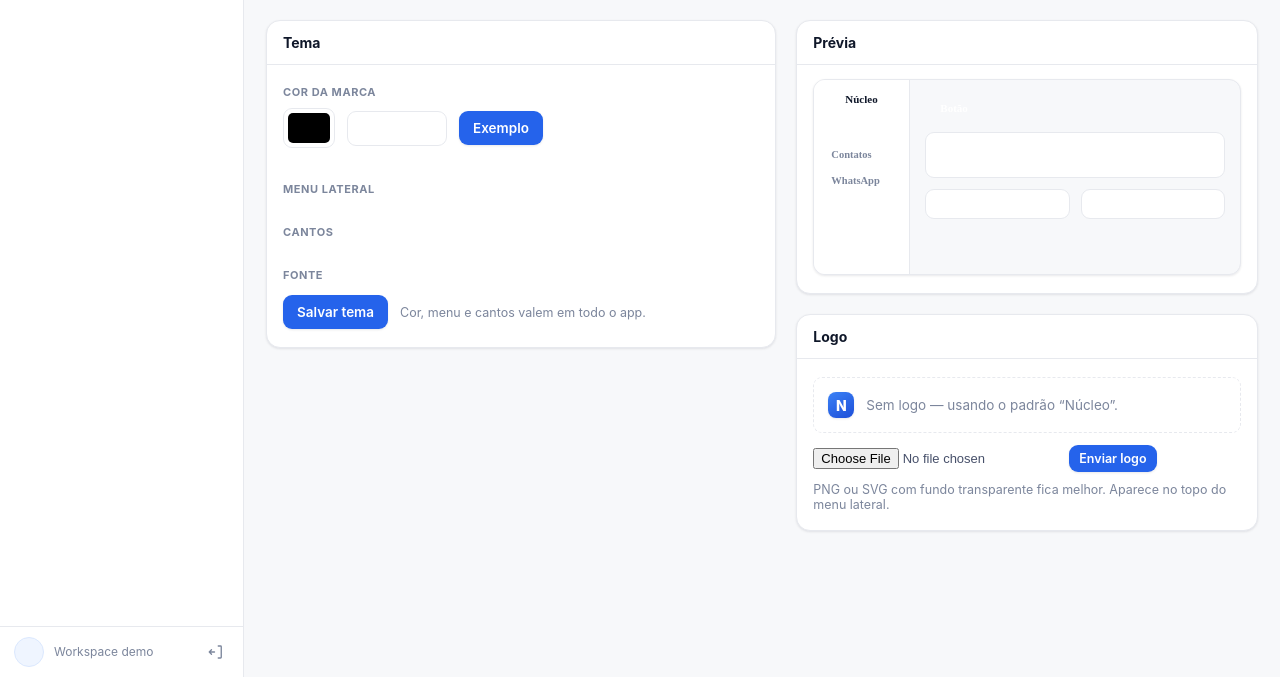
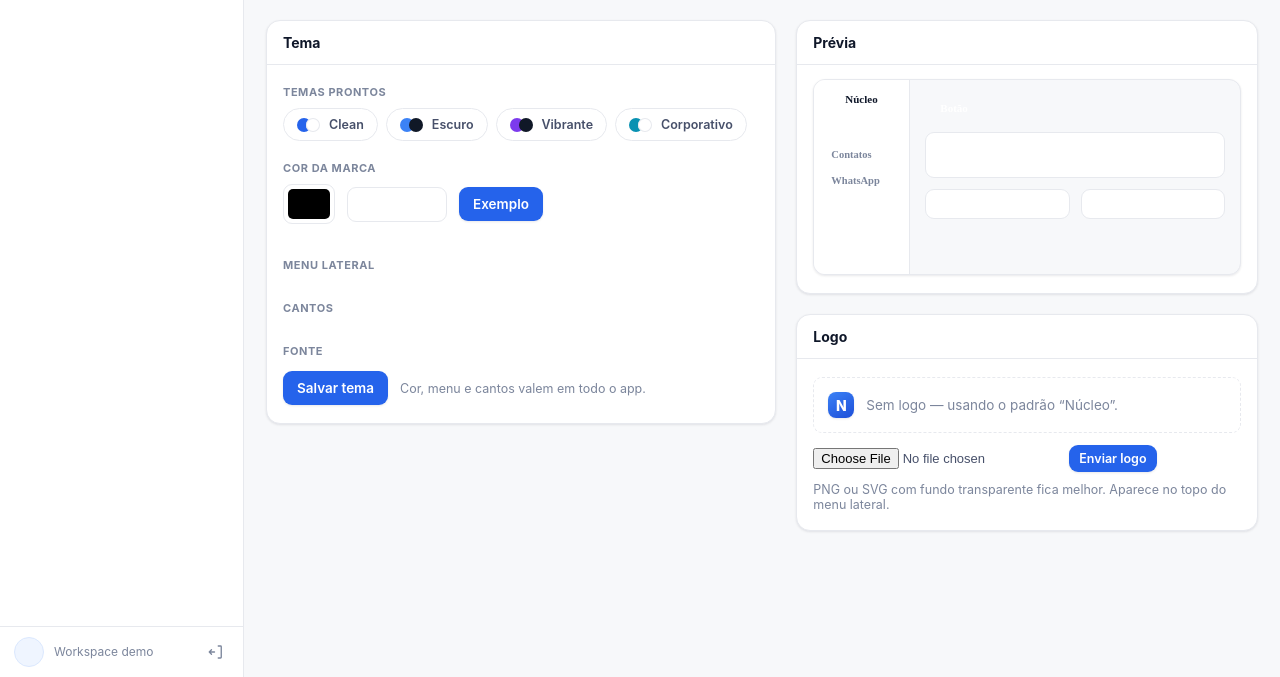
Before and after one commit to gabriellasaro-ui/nucleo, a Django app: template templates/core/appearance.html in a window 1280 px wide. Shown: the part 123-800 px from the top of the page. Run offline with Django 5.2, Linux system fonts and the light colour scheme; the template is opened without the code that fills it, so the values that code supplies are empty.

Commit message:
feat: favicon com a logo + presets de tema (1 clique) + login com a marca
- Favicon: quando há logo, o ícone da aba do navegador vira a logo do workspace.
- Presets de tema: botões "Clean / Escuro / Vibrante / Corporativo" que aplicam
  cor + menu + cantos + fonte de uma vez (client-side; salva no "Salvar tema").
- Tela de login com a marca: mostra a logo, o nome do workspace e usa a cor da
  marca (antes era genérica "N Núcleo"). Favicon no login também.

Co-Authored-By: Claude Opus 4.8 <noreply@anthropic.com>

```diff
--- a/static/css/nucleo.css
+++ b/static/css/nucleo.css
@@ -1121,6 +1121,12 @@ button { font-family: inherit; }
 .opt-card__swatch--radius-soft { border-radius: 14px; background: var(--surface-3, #f1f3f7); }
 .opt-card__swatch--radius-sharp { border-radius: 1px; background: var(--surface-3, #f1f3f7); }
 .opt-card__font { width: 30px; height: 30px; flex: none; display: grid; place-items: center; border: 1px solid var(--border-strong); border-radius: 7px; font-size: 15px; font-weight: 700; color: var(--ink); background: var(--surface-2); }
+.theme-presets { display: flex; gap: 8px; flex-wrap: wrap; margin-bottom: 8px; }
+.theme-preset { display: flex; align-items: center; gap: 9px; padding: 8px 13px; border: 1px solid var(--border); border-radius: var(--r-full); background: var(--surface); cursor: pointer; font: inherit; font-size: 12.5px; font-weight: 600; color: var(--ink-2); transition: border-color .15s, background .15s, color .15s; }
+.theme-preset:hover { border-color: var(--border-strong); background: var(--surface-2); color: var(--ink); }
+.theme-preset__dots { display: inline-flex; }
+.theme-preset__dots i { width: 14px; height: 14px; border-radius: 50%; display: block; }
+.theme-preset__dots i:last-child { margin-left: -5px; }
 
 .appearance-preview { padding: 14px 16px 18px; }
 .ap-mini { display: grid; grid-template-columns: 96px 1fr; height: 196px; border: 1px solid var(--border); border-radius: 12px; overflow: hidden; background: var(--canvas); box-shadow: var(--shadow-sm); }
@@ -2908,6 +2914,7 @@ kbd {
 .auth { min-height: 100vh; display: grid; place-items: center; background: radial-gradient(1200px 600px at 50% -10%, var(--blue-50), var(--canvas)); }
 .auth__card { width: 100%; max-width: 380px; background: var(--surface); border: 1px solid var(--border); border-radius: var(--r-lg); box-shadow: var(--shadow-md); padding: 30px 28px; }
 .auth__brand { display: flex; align-items: center; gap: 10px; font-weight: 700; font-size: 18px; margin-bottom: 4px; }
+.auth__logo { max-height: 44px; max-width: 200px; object-fit: contain; }
 .auth__card p.sub { color: var(--ink-3); font-size: 14px; margin: 0 0 22px; }
 .auth__card .btn { width: 100%; justify-content: center; margin-top: 6px; }
 .auth__error { background: var(--red-50); color: var(--red-600); font-size: 13px; padding: 8px 12px; border-radius: var(--r-md); margin-bottom: 14px; }
--- a/templates/base.html
+++ b/templates/base.html
@@ -5,6 +5,7 @@
   <meta charset="utf-8">
   <meta name="viewport" content="width=device-width, initial-scale=1">
   <title>{% block title %}{{ page_title|default:"Núcleo" }} · Núcleo{% endblock %}</title>
+  {% if brand_logo_uri %}<link rel="icon" href="{{ brand_logo_uri }}">{% endif %}
   <link rel="preconnect" href="https://fonts.googleapis.com">
   <link rel="stylesheet" href="{% static 'css/nucleo.css' %}?v={% now 'U' %}">
   <style>{{ brand_css|safe }}</style>
--- a/templates/core/appearance.html
+++ b/templates/core/appearance.html
@@ -13,6 +13,22 @@
     <div class="panel__head"><b>Tema</b></div>
     <form method="post" class="appearance-form">
       {% csrf_token %}
+
+      <label class="appearance-label" style="margin-top:2px;">Temas prontos</label>
+      <div class="theme-presets">
+        <button type="button" class="theme-preset" @click="color='#2563eb'; sidebar='light'; radius='rounded'; font='sans'">
+          <span class="theme-preset__dots"><i style="background:#2563eb"></i><i style="background:#fff;box-shadow:inset 0 0 0 1px #e7e9ee"></i></span>Clean
+        </button>
+        <button type="button" class="theme-preset" @click="color='#3b82f6'; sidebar='dark'; radius='rounded'; font='sans'">
+          <span class="theme-preset__dots"><i style="background:#3b82f6"></i><i style="background:#101827"></i></span>Escuro
+        </button>
+        <button type="button" class="theme-preset" @click="color='#7c3aed'; sidebar='dark'; radius='soft'; font='sans'">
+          <span class="theme-preset__dots"><i style="background:#7c3aed"></i><i style="background:#101827"></i></span>Vibrante
+        </button>
+        <button type="button" class="theme-preset" @click="color='#0891b2'; sidebar='light'; radius='sharp'; font='serif'">
+          <span class="theme-preset__dots"><i style="background:#0891b2"></i><i style="background:#fff;box-shadow:inset 0 0 0 1px #e7e9ee"></i></span>Corporativo
+        </button>
+      </div>
 
       <label class="appearance-label">Cor da marca</label>
       <div class="color-row">
```
Also changed, not shown: templates/core/login.html (+11 -3 lines).
